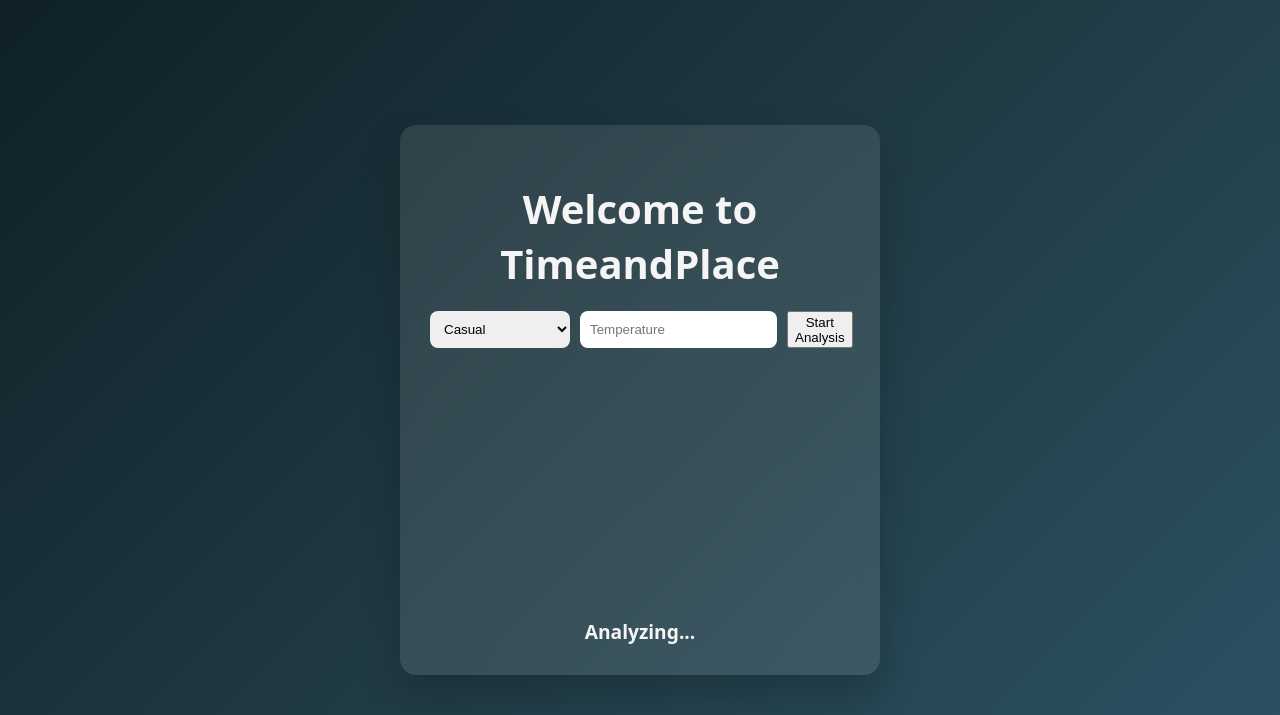
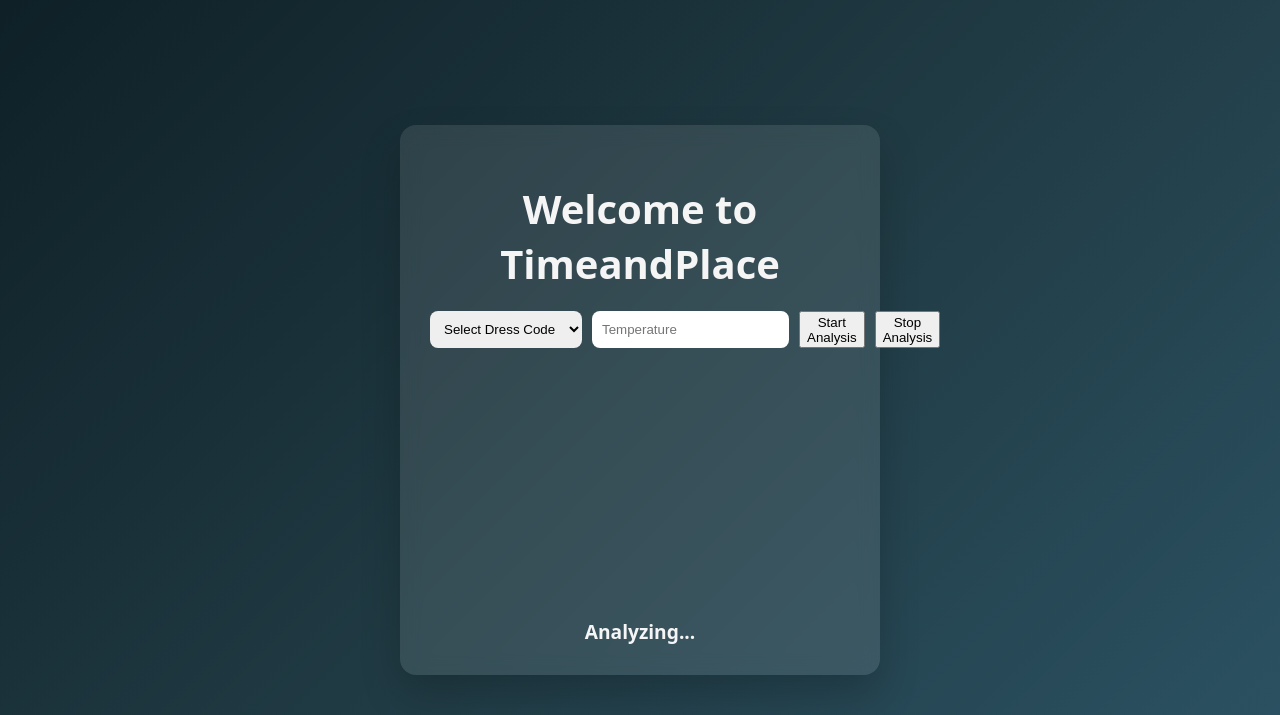
Before and after one commit to amari-trotman/colorstackwinterhack2025-time-and-place-, a Django app: page / in a window 1280 px wide. Shown: the top 715 px of the page. Run offline with Django 4.2, Linux system fonts and the light colour scheme; parts of the project's set-up code (start-up, migrations or seed data) failed here and were passed over.

Commit message:
Add missing option for dress code selection in index.html

```diff
--- a/templates/index.html
+++ b/templates/index.html
@@ -12,6 +12,7 @@
         <h1>Welcome to TimeandPlace</h1>
         <div class="controls">
             <select id="dress_code">
+                <option value="select">Select Dress Code</option>
                 <option value="casual">Casual</option>
                 <option value="business-casual">Business Casual</option>
                 <option value="semi-formal">Semi-Formal</option>
@@ -19,7 +20,9 @@
             </select>
 
             <input type="number" id="temperature" placeholder="Temperature">
+
             <button id="capture-btn">Start Analysis</button>
+            <button id="stop-btn">Stop Analysis</button>
         </div>
 
         <video id="video" autoplay></video>
```
